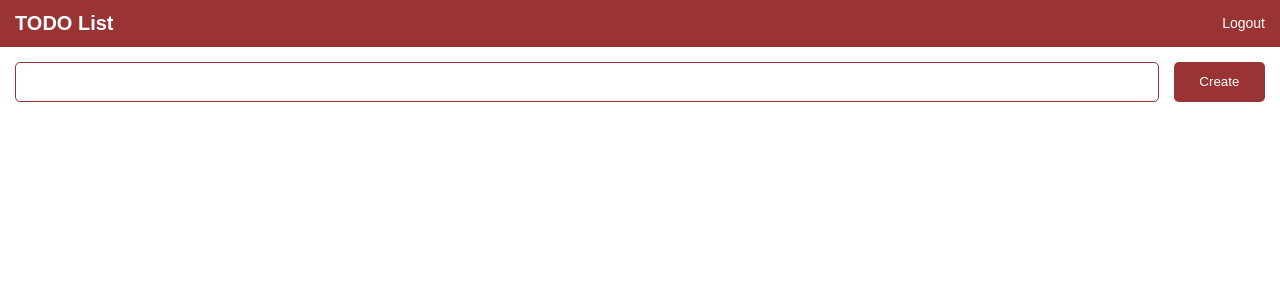
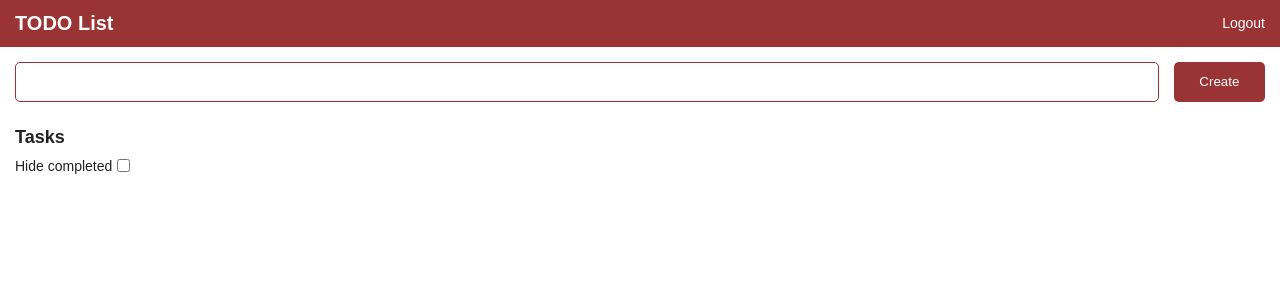
Before and after one commit to andreLagacione/todo-list-web, a React (Create React App) app: page / in a window 1280 px wide. Shown: the top 300 px of the page. Built offline with nearby package versions, Linux system fonts and the light colour scheme.

Commit message:
create task list component

```diff
--- /dev/null
+++ b/src/components/task-list/index.tsx
@@ -0,0 +1,18 @@
+import React from 'react';
+import { Container } from './styles';
+
+const Tasklist: React.FC = () => {
+
+    return (
+        <Container>
+            <h2>Tasks</h2>
+
+            <label htmlFor="hideCompleted">
+                Hide completed
+                <input type="checkbox" name="hideCompleted" id="hideCompleted" value="true" />
+            </label>
+        </Container>
+    )
+};
+
+export default Tasklist;
--- /dev/null
+++ b/src/components/task-list/styles.ts
@@ -0,0 +1,23 @@
+import styled from 'styled-components';
+
+export const Container = styled.div`
+    display: flex;
+    flex-direction: column;
+    margin-top: 25px;
+
+    h2 {
+        font-size: 1.125em;
+    }
+
+    label {
+        margin-top: 10px;
+        display: flex;
+        align-items: center;
+        font-size: 0.875em;
+        cursor: pointer;
+
+        input {
+            margin-left: 5px;
+        }
+    }
+`;
--- a/src/pages/dashboard/index.tsx
+++ b/src/pages/dashboard/index.tsx
@@ -1,6 +1,7 @@
 import React from 'react';
 import Header from '../../components/header';
 import TaskInput from '../../components/task-input';
+import Tasklist from '../../components/task-list';
 import { Container, Content } from './styles';
 
 const Dashboard: React.FC = () => {
@@ -11,6 +12,7 @@ const Dashboard: React.FC = () => {
 
             <Content>
                 <TaskInput />
+                <Tasklist />
             </Content>
         </Container>
     )
```
